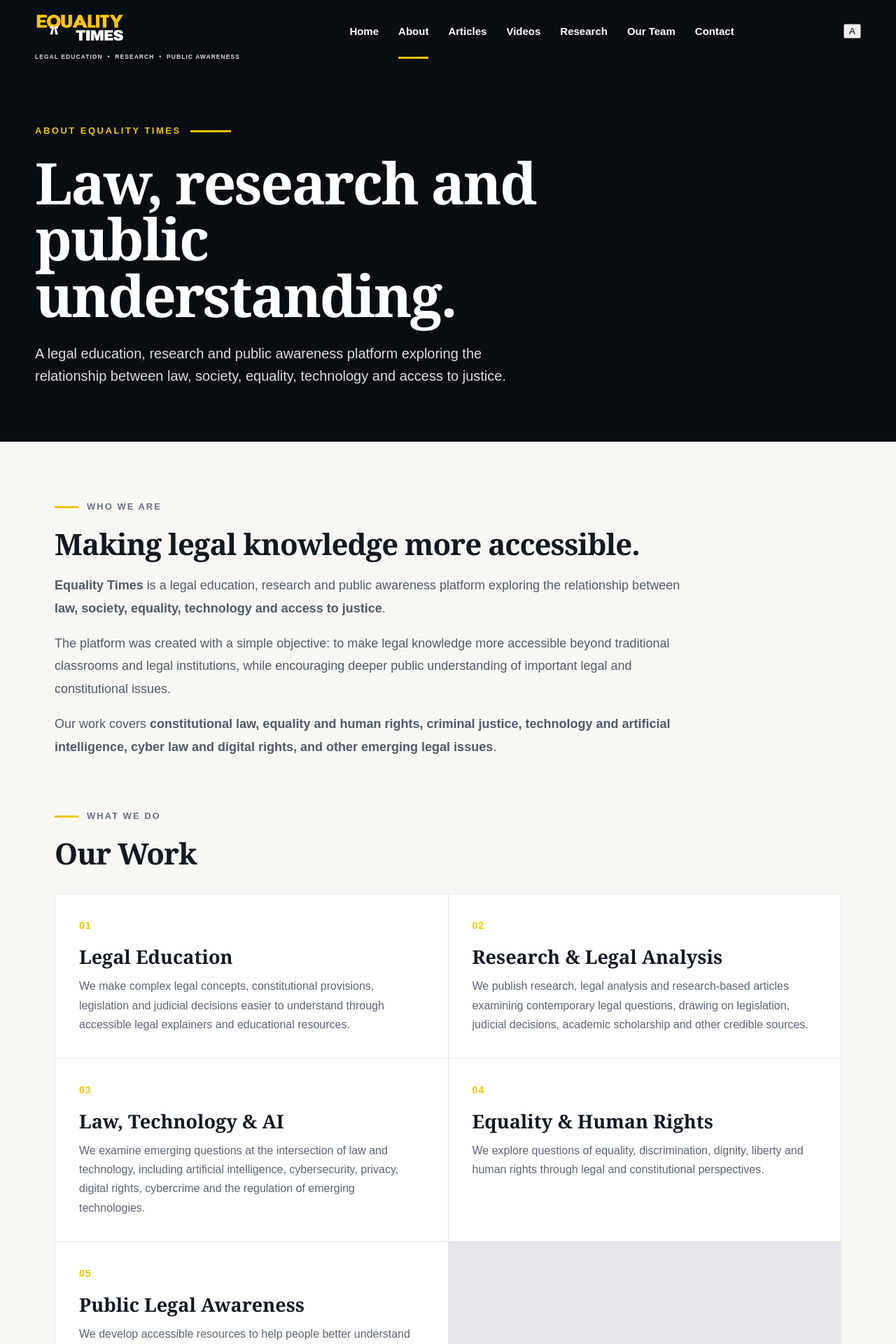
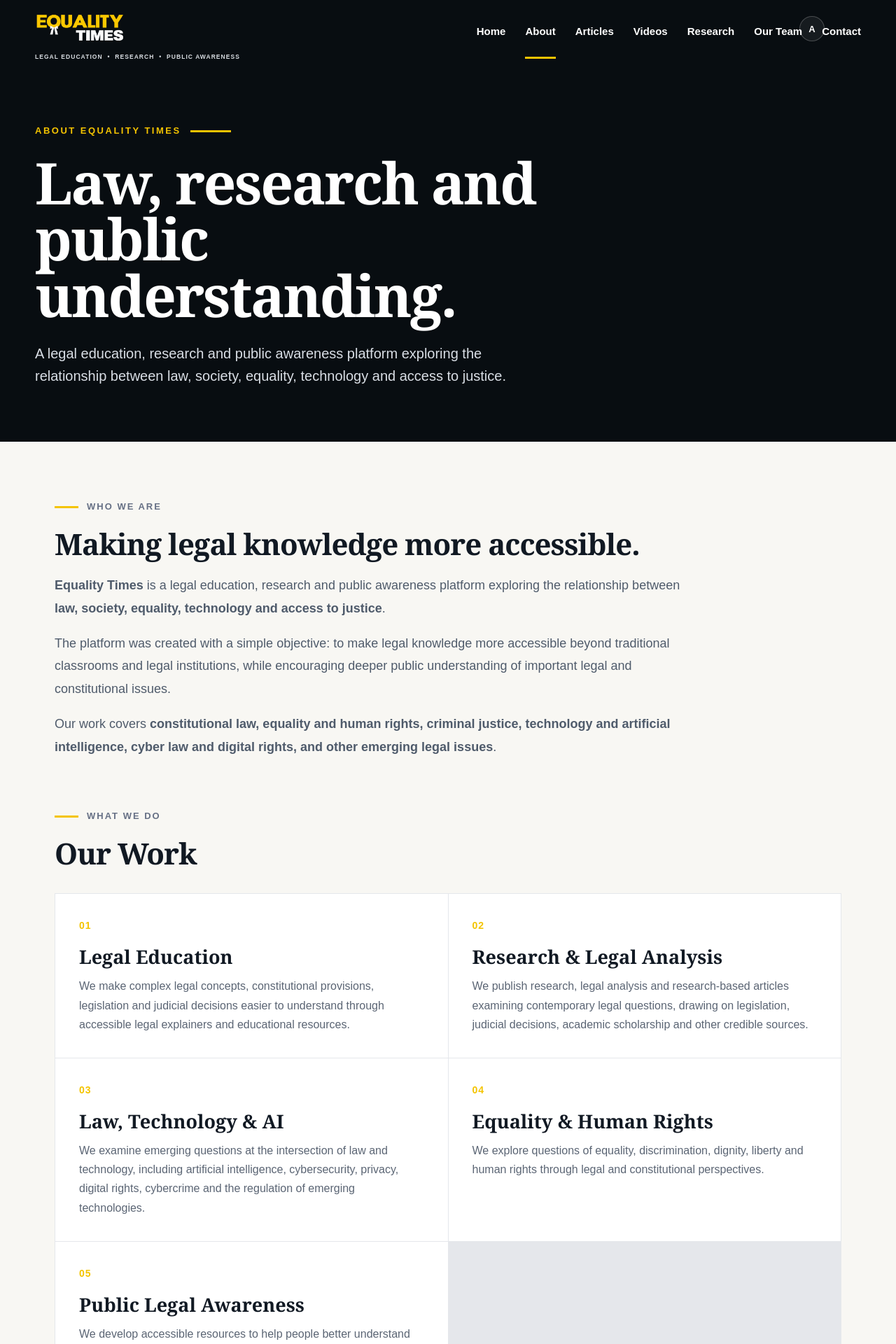
Before and after one commit to equalitytimes/equalitytimes-test, a Jekyll site: the page built from about.html, in a window 1280 px wide. Shown: the top 1920 px of the page at 70% size. Built offline with Jekyll 4.4.1, drawn with Linux system fonts in a browser that asks for light colours.

Commit message:
Style static language selector

```diff
--- a/assets/style.css
+++ b/assets/style.css
@@ -2021,3 +2021,55 @@ body.et-dark-mode .et-read,body.et-dark-mode .et-view-all{color:#f4c400!importan
 body.et-dark-mode .et-latest-item{border-bottom-color:#303944!important}
 body.et-dark-mode .et-heading-line{background:#f4c400!important}
 @media(max-width:900px){body.et-dark-mode .et-focus-card:nth-child(2){border-right-color:transparent!important}}
+
+/* ===== STATIC LANGUAGE SELECTOR ===== */
+.language-selector{
+  position:absolute!important;
+  right:52px!important;
+  top:23px!important;
+  display:inline-flex!important;
+  align-items:center!important;
+  z-index:1002!important;
+}
+.language-toggle{
+  width:36px!important;
+  height:36px!important;
+  padding:0!important;
+  border:1px solid rgba(255,255,255,.22)!important;
+  border-radius:50%!important;
+  background:rgba(255,255,255,.06)!important;
+  color:#fff!important;
+  display:inline-flex!important;
+  align-items:center!important;
+  justify-content:center!important;
+  font:700 13px/1 Arial,Helvetica,sans-serif!important;
+  cursor:pointer!important;
+}
+.language-toggle:hover{border-color:rgba(244,196,0,.7)!important;color:#f4c400!important}
+.language-menu{
+  position:absolute!important;
+  right:0!important;
+  top:43px!important;
+  min-width:120px!important;
+  padding:5px!important;
+  background:#080d11!important;
+  border:1px solid rgba(255,255,255,.16)!important;
+  box-shadow:0 8px 24px rgba(0,0,0,.25)!important;
+  z-index:1100!important;
+}
+.language-menu button{
+  display:block!important;
+  width:100%!important;
+  border:0!important;
+  background:transparent!important;
+  color:#fff!important;
+  text-align:left!important;
+  padding:9px 10px!important;
+  font:600 13px/1.2 Arial,Helvetica,sans-serif!important;
+  cursor:pointer!important;
+}
+.language-menu button:hover{background:rgba(244,196,0,.12)!important;color:#f4c400!important}
+@media(max-width:900px){
+  .language-selector{right:52px!important;top:19px!important}
+  .language-menu{top:43px!important;right:0!important}
+}
```
